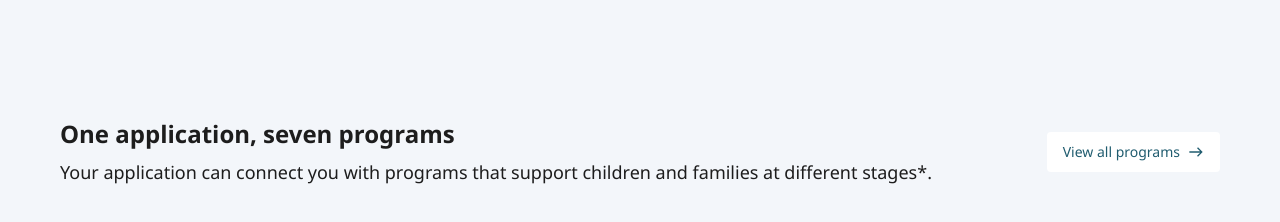
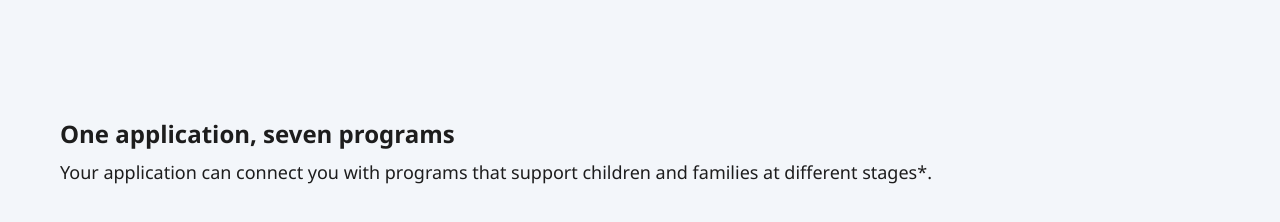
Before and after one commit to suzannashu/colorado-ufe-ufa, a Next.js app: page /apply in a window 1280 px wide. Shown: the part 866-1088 px from the top of the page. Built offline with nearby package versions, Linux system fonts and the light colour scheme.

Commit message:
feat: remove "View all programs" button from ApplyPage
Simplify ApplyPage layout by removing redundant navigation button.

Co-authored-by: suzannashu <230024368+suzannashu@users.noreply.github.com>

```diff
--- a/src/app/apply/page.tsx
+++ b/src/app/apply/page.tsx
@@ -107,10 +107,6 @@ export default function ApplyPage() {
                 children and families at different stages*.
               </p>
             </div>
-            <Button href="/browse" variant="ghost" size="sm">
-              View all programs
-              <Icon name="icon-east-teal-sm.svg" size={16} />
-            </Button>
           </div>
           <div className="grid grid-cols-3 gap-12">
             {[
```
